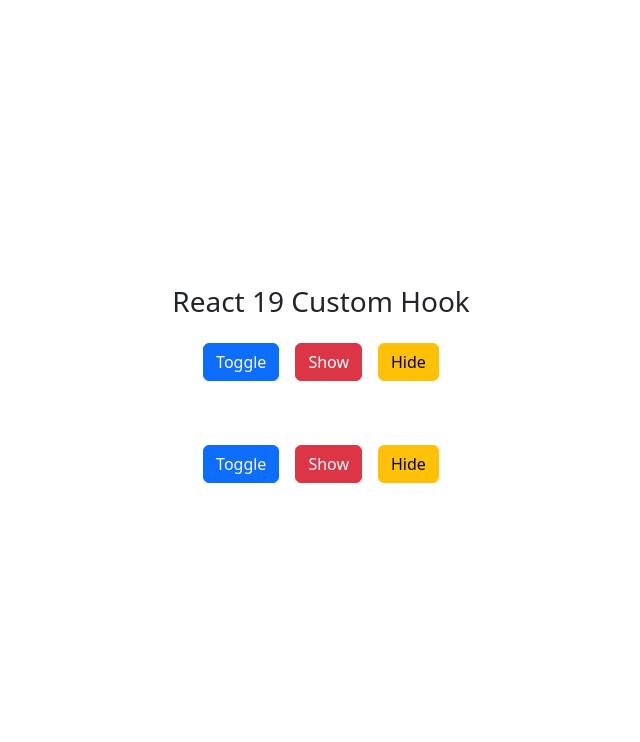
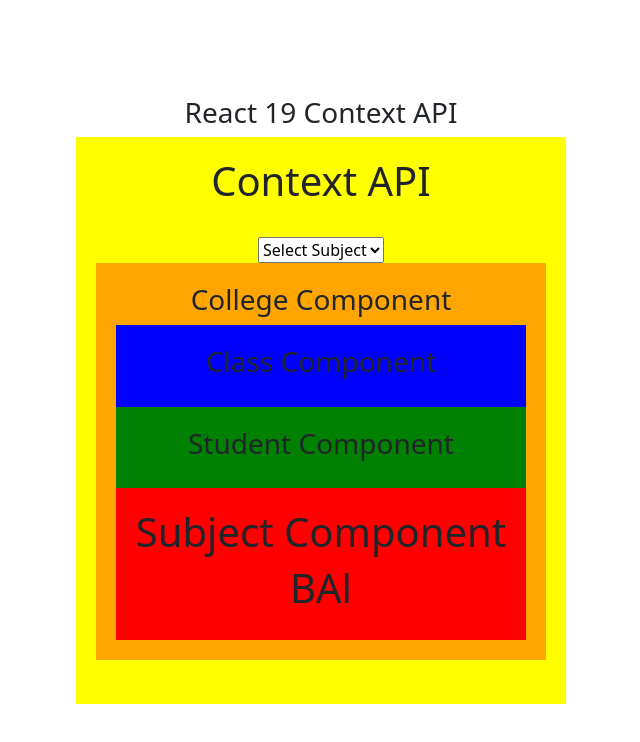
Before and after one commit to rlikhon/react-app-19, a React (Vite) app: page / in a window 1280 px wide. Shown: the top 742 px of the page, without its empty margins (319-959 px from the left). Built offline with nearby package versions, Linux system fonts and the light colour scheme.

Commit message:
React Context API

```diff
--- a/src/App.jsx
+++ b/src/App.jsx
@@ -1,52 +1,34 @@
 import Button from "react-bootstrap/Button";
 import "./App.css";
-import useToggle from "./useToggle";
+import {subjectContext} from "./CreateContext";
+import { Collapse } from "bootstrap";
+import College from "./College";
+import { useState } from "react";
 
 function App() {
-  const {value, toggleValue} = useToggle(false);
-  const {data, setData} = useToggle(true);
+  const [subject, setSubject] = useState("BAl");
 
-  console.log("Log value:"+  value);
   return (
     <>
       <header className="App-header">
-        <h3>React 19 Custom Hook</h3>
+        <h3>React 19 Context API</h3>
       </header>
       <div className="App">
-        <Button onClick={toggleValue} variant="primary">Toggle</Button>
-        <Button onClick={()=>toggleValue(true)} variant="danger m-3">Show</Button>
-        <Button onClick={()=>toggleValue(false)} variant="warning m3">Hide</Button>
-        <div className="content mt-3 p-3">
-          {
-            value ?
+        <div style={{ backgroundColor: "yellow", padding: "20px", textAlign: "center" }}>
+        <h1>Context API</h1>
+        <br />
+        <subjectContext.Provider value={subject}>
+          <select defaultValue={subject} onChange={(e) => setSubject(e.target.value)} >
+            <option value="">Select Subject</option>
+            <option value="Maths">Maths</option>
+            <option value="English">English</option>
+            <option value="Bangla">Bangla</option>
+          </select>
+          <College />
+        </subjectContext.Provider>
+        <br />
 
-          <p>
-            The world's most contextually aware AI software development platform
-            for mature enterprise engineering teams. Experience Tabnine's
-            foundational capabilities with a free trial of Tabnine Dev:
-            Foundational AI Agents and Context Engine Jira to Code and Test Case
-            Agents Switchable Models Custom Commands & Chat Behavior Evaluate
-            Tabnine Enterprise: Full suite of AI agents,
-          </p>
-          :
-          null
 
-          }
-          <Button onClick={setData} variant="primary">Toggle</Button>
-        <Button onClick={()=> setData(false)} variant="danger m-3">Show</Button>
-        <Button onClick={()=>setData(true)} variant="warning m3">Hide</Button>
-          {
-            data ?
-            <p>
-            No AI model is perfect for every task. With Tabnine, you can switch
-            between multiple AI models to find the one that best fits your needs.
-            Choose from a variety of models, including open-source and
-            proprietary options, to get the best results for your specific use
-            case.
-          </p>
-          :
-          null
-          }
         </div>
       </div>
     </>
--- /dev/null
+++ b/src/Class.jsx
@@ -0,0 +1,14 @@
+import Student from "./Student";
+
+function Class() {
+  return (
+    <>
+      <div style={{ backgroundColor: "Blue", padding: "20px", textAlign: "center" }}>
+        <h3>Class Component</h3>
+      </div>
+      <Student />
+    </>
+  );
+}
+
+export default Class;
--- /dev/null
+++ b/src/College.jsx
@@ -0,0 +1,14 @@
+import Class from "./Class";
+
+function College() {
+  return (
+    <>
+      <div style={{ backgroundColor: "Orange", padding: "20px", textAlign: "center" }}>
+        <h3>College Component</h3>
+        <Class />
+      </div>
+    </>
+  );
+}
+
+export default College;
--- /dev/null
+++ b/src/CreateContext.jsx
@@ -0,0 +1,3 @@
+import { createContext } from "react";
+
+export const subjectContext = createContext("Maths");
--- /dev/null
+++ b/src/Student.jsx
@@ -0,0 +1,14 @@
+import Subject from "./Subject";
+
+function Student() {
+  return (
+    <>
+      <div style={{ backgroundColor: "Green", padding: "20px", textAlign: "center" }}>
+        <h3>Student Component</h3>
+      </div>
+      <Subject />
+    </>
+  );
+}
+
+export default Student;
--- /dev/null
+++ b/src/Subject.jsx
@@ -0,0 +1,17 @@
+import { useContext } from "react";
+import { subjectContext } from "./CreateContext";
+
+function Subject() {
+  const subject = useContext(subjectContext);
+
+  return (
+    <>
+      <div style={{ backgroundColor: "Red", padding: "20px", textAlign: "center" }}>
+        <h1> Subject Component</h1>
+        <h1>{subject}</h1>
+      </div>
+    </>
+  );
+}
+
+export default Subject;
```
